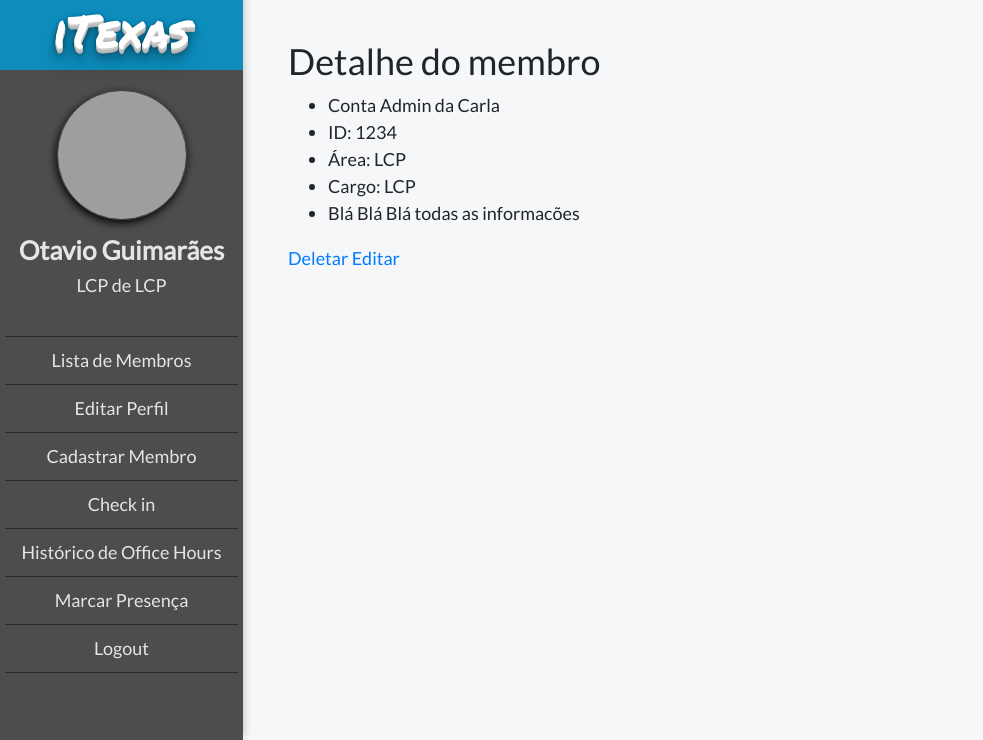
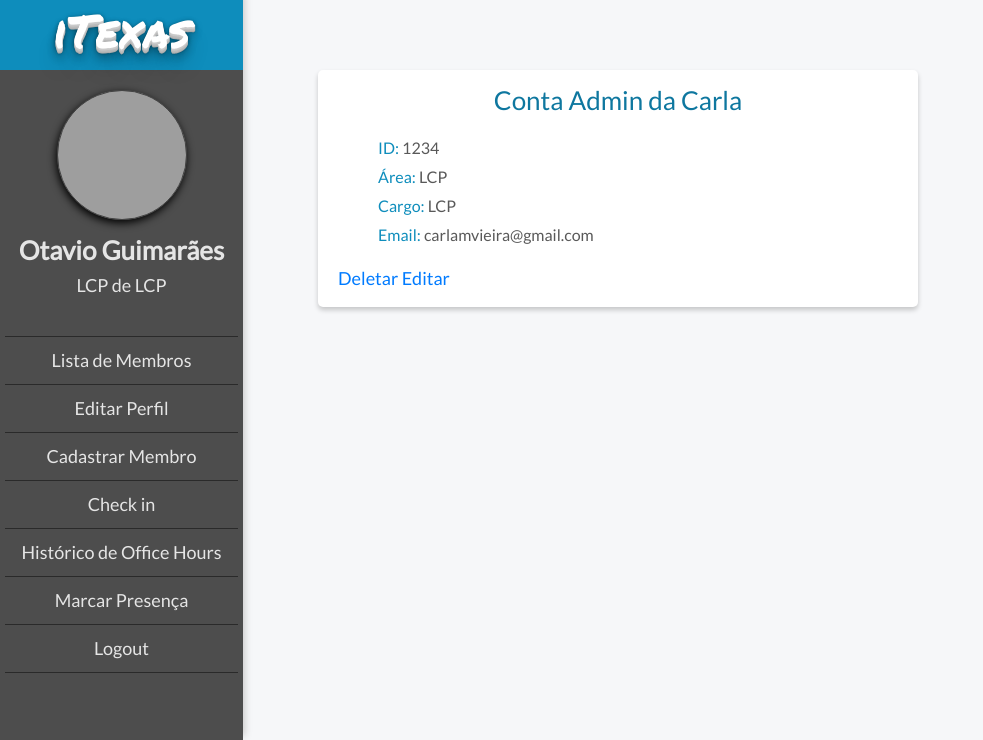
Before and after one commit to carlavieira/iTexas_v4, a Django app: page /members/view/1234 in a window 1280 px wide. Shown: the top 740 px of the page, without its empty margins (0-983 px from the left). Run offline with Django 3.2, Linux system fonts and the light colour scheme; a user stored in the database is signed in; data comes from the database, SQL or seed files in the repository; both versions use the stored data as it was after the commit; some libraries are stand-ins or nearby versions; grey boxes are pictures that could not be loaded.

Commit message:
Detail member estilizado

```diff
--- a/static/css/style.css
+++ b/static/css/style.css
@@ -439,7 +439,6 @@ input[type=number] {
     width: 280px;
 }
 
-
 .registration-area .title {
     margin-top: 20px;
     font-size: 24px;
@@ -493,3 +492,35 @@ input[type=number] {
     font-size: 16px;
     color: #6e6e6e;
 }
+
+.member-detail-section {
+    padding: 15px 20px;
+    background-color: white;
+    border-radius: 5px;
+    box-shadow: 0 3px 5px rgba(0, 0, 0, 0.2);
+    margin-left: 30px;
+    margin-right: 30px;
+    margin-top: 30px;
+    max-width: 600px;
+}
+.member-detail-section .member-detail-name {
+    font-size: 26px;
+    color: #0e779f;
+    text-align: center;
+    margin-bottom: 20px;
+}
+.member-detail-section ul {
+    list-style: none;
+}
+
+.member-detail-section li {
+    margin-top: 5px;
+    font-size: 16px;
+    color: #595959;
+}
+
+
+.member-detail-section .detail-label {
+    font-size: 16px;
+    color: #0e8dbc;
+}
--- a/templates/members/member_detail.html
+++ b/templates/members/member_detail.html
@@ -1,16 +1,17 @@
 {% extends "base.html" %}
 {% if user.is_authenticated %}
     {% block body_block %}
-    <h2>Detalhe do membro</h2>
-        <ul>
-                <li> {{ user.first_name  }} {{ user.last_name }}</li>
-                <li> ID: {{ user.podio_code }}</li>
-                <li> Área: {{ user.get_department_display }}</li>
-                <li> Cargo: {{ user.get_post_display }}</li>
-                <li> Blá Blá Blá todas as informacões</li>
-        </ul>
-        <a href="{% url 'member_delete' user.podio_code %}">Deletar</a>
-        <a href="{% url 'member_edit' user.podio_code %}">Editar</a>
+        <div class="member-detail-section">
+            <h2 class="member-detail-name">{{ user.first_name  }} {{ user.last_name }}</h2>
+            <ul>
+                    <li><span class="detail-label">ID:</span> {{ user.podio_code }}</li>
+                    <li><span class="detail-label">Área:</span> {{ user.get_department_display }}</li>
+                    <li><span class="detail-label">Cargo:</span> {{ user.get_post_display }}</li>
+                    <li><span class="detail-label">Email: </span> {{ user.email}}</li>
+            </ul>
+            <a href="{% url 'member_delete' user.podio_code %}">Deletar</a>
+            <a href="{% url 'member_edit' user.podio_code %}">Editar</a>
+        </div>
     {% endblock %}
 {% else %}
     <h2>Logar</h2>
```
Also changed, not shown: db.sqlite3.
